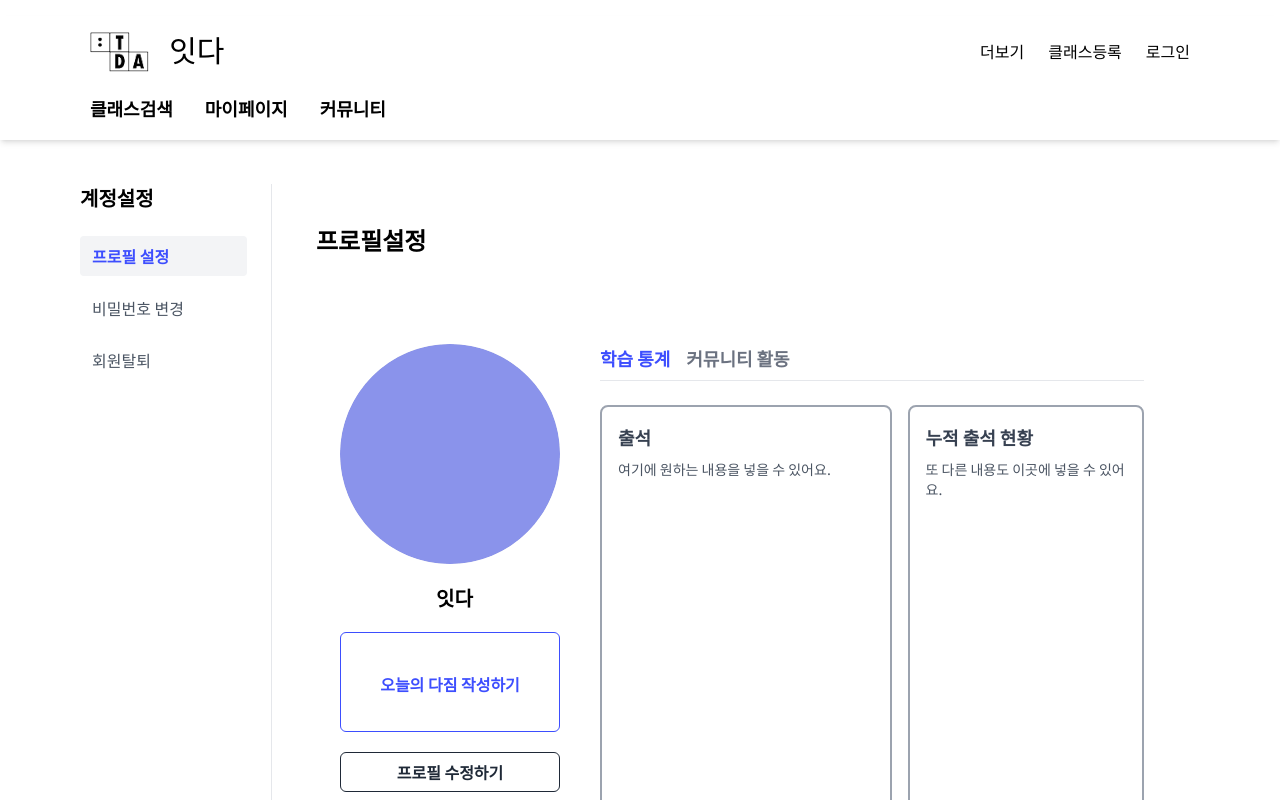
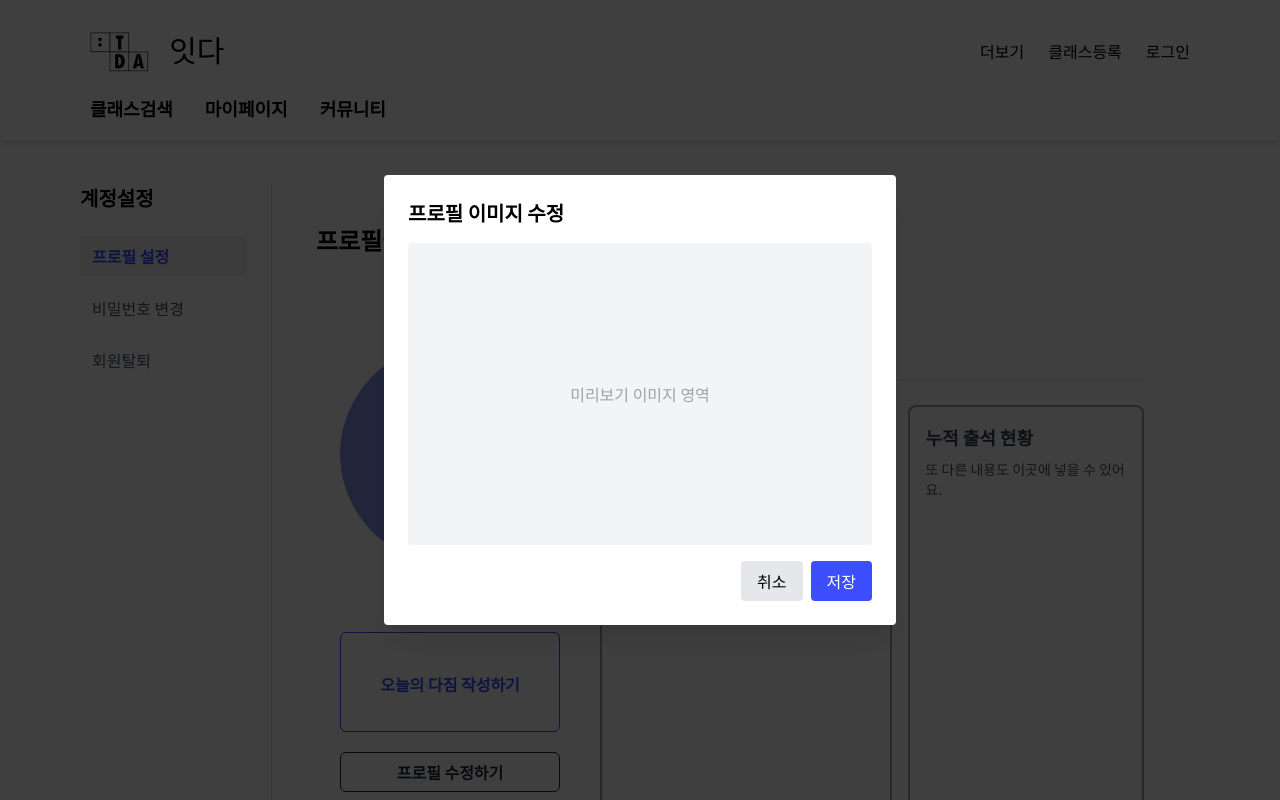
Before and after one commit to For-IntelliJ/Project3-1, a React (Create React App) app in the folder frontend/: page /mypagelayout in a window 1280 px wide. Both pictures are taken after a click on the button "프로필 수정하기". Shown: the top 800 px of the page. Built offline with nearby package versions, Linux system fonts and the light colour scheme; a web font is replaced by a local one.

Commit message:
프로필이미지 수정 컴포넌트 생성
프로필수정 -> 이미지변경 -> 선택후 미리보기화면(바로이것!!) -> 여기 부분이 미리보기로 사용자의 사진을 보여주는 컴포넌트 생성후 profileser파일에서 import해 사용

모달기법사용

```diff
--- /dev/null
+++ b/frontend/src/components/EditProfileModal.jsx
@@ -0,0 +1,55 @@
+import React, {useEffect} from "react";
+
+function EditProfileModal({ onClose }) {
+
+     useEffect(() => {
+        const handleKeyDown = (e) => {
+            if (e.key === 'Escape') {
+                onClose(); // esc 누르면 모달 닫기
+            }
+        };
+
+        window.addEventListener('keydown', handleKeyDown);
+
+        // 언마운트 시 이벤트 제거
+        return () => {
+            window.removeEventListener('keydown', handleKeyDown);
+        };
+    }, [onClose]);
+
+    return (
+        <div className="fixed inset-0 bg-black bg-opacity-50 flex items-center justify-center z-50">
+            <div className="fixed inset-0 bg-black bg-opacity-50 flex items-center justify-center z-50">
+                <div className="bg-white p-6 rounded shadow-xl w-full max-w-lg h-[450px] flex flex-col">
+                    <h2 className="text-xl font-bold mb-4">프로필 이미지 수정</h2>
+
+                    {/* 수정 폼 */}
+                    <form className="flex flex-col flex-grow">
+
+                        {/* 미리보기 이미지 공간 */}
+                        <div className="flex-grow bg-gray-100 rounded mb-4 flex items-center justify-center">
+                            <span className="text-gray-400">미리보기 이미지 영역</span>
+                        </div>
+
+                        {/* 하단 버튼 */}
+                        <div className="flex justify-end space-x-2 mt-auto">
+                            <button
+                                type="button"
+                                onClick={onClose}
+                                className="px-4 py-2 bg-gray-200 rounded"
+                            >
+                                취소
+                            </button>
+                            <button className="px-4 py-2 bg-[#3D4EFE] text-white rounded">
+                                저장
+                            </button>
+                        </div>
+                    </form>
+                </div>
+            </div>
+
+        </div>
+    );
+}
+
+export default EditProfileModal;
--- a/frontend/src/pages/ProfileSet.jsx
+++ b/frontend/src/pages/ProfileSet.jsx
@@ -1,6 +1,6 @@
 import React, {useState} from "react";
 import axios from "axios";
-
+import EditProfileModal from "../components/EditProfileModal";
 //출석현황, 커뮤니티 활동 우측 탭
 const TABS = {
     STATISTICS: 'statistics',
@@ -12,6 +12,7 @@ function ProfileSet() {
     const [selectedFile, setSelectedFile] = useState(null);
     const [previewUrl, setPreviewUrl] = useState(null);
     const [activeTab, setActiveTab] = useState(TABS.STATISTICS);
+    const [isModalOpen, setIsModalOpen] = useState(false); //모달상수
 
     const handleFileChange = (e) => { //파일업로드 핸들러
         const file = e.target.files[0];
@@ -63,18 +64,22 @@ function ProfileSet() {
                         <h2 className="text-xl font-bold mt-4 mb-4 pl-24">잇다</h2>
 
                         <button
-                            onClick={handleUpload}
-                            className="w-[220px] h-[100px] pt-9 mb-4 pb-8 border border-[#3D4EFE] text-[#3D4EFE] font-bold rounded-md transition duration-300 hover:bg-[#3D4EFE] hover:text-white hover:border-white"
+                            className="w-[220px] h-[100px] pt-9 mb-4 pb-8 border border-[#3D4EFE] text-[#3D4EFE] font-bold rounded-md transition duration-300 "
                         >
                             오늘의 다짐 작성하기
                         </button>
 
                         <button
-                            onClick={handleUpload}
+                            onClick={() => setIsModalOpen(true)}
                             className="w-[220px] h-[40px] border border-gray-800 text-gray-800 rounded-md font-bold transition duration-300 hover:bg-gray-800 hover:text-white hover:border-white"
                         >
                             프로필 수정하기
                         </button>
+
+                        {/* 모달 */}
+                        {isModalOpen && (
+                            <EditProfileModal onClose={() => setIsModalOpen(false)} />
+                        )}
 
                         <button
                             type="button"
```
